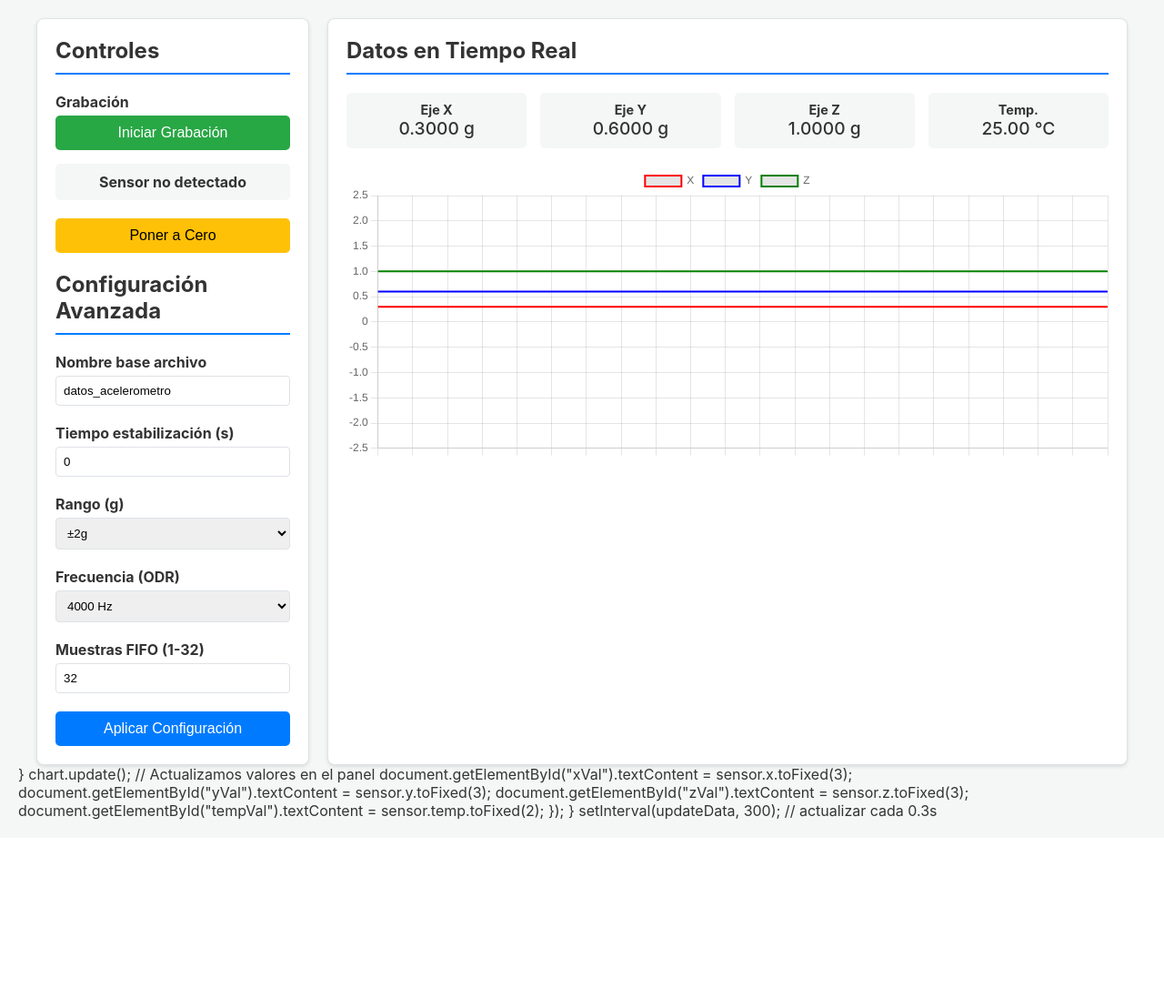
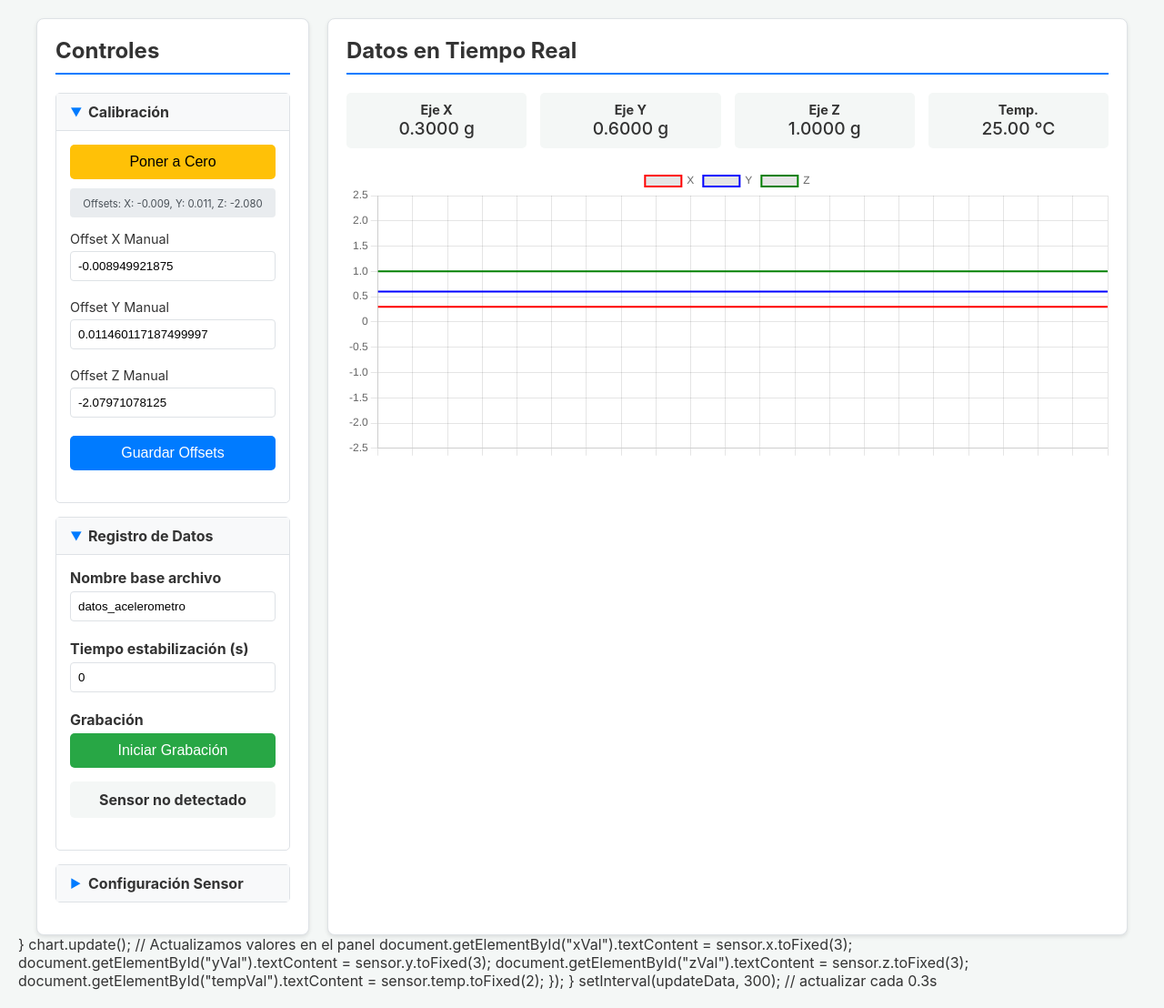
Before and after one commit to GLeiva181/acelerometro-python, a Flask app: page / in a window 1280 px wide. Shown: the whole page at 91% size. Before the commit the page ends 901 px from the top, so only its background shows below. Run offline with Flask 3, Linux system fonts and the light colour scheme.

Commit message:
agrego archivo de configuracion

```diff
--- a/adxl355.py
+++ b/adxl355.py
@@ -305,9 +305,6 @@
             r["z"] = norm_xyz["z"]
             self.buffer.append(r)
 
-        # with self.buffer_lock:
-        #     self.buffer.extend(readings)
-
         return self.buffer
 
     def read_fifo_full(self):
--- a/app.py
+++ b/app.py
@@ -1,6 +1,7 @@
 from flask import Flask, jsonify, render_template, request
 import threading
 import time
+import json
 from datetime import datetime
 import os
 import bisect
@@ -11,25 +12,56 @@
 
 app = Flask(__name__)
 
-# Instancias
+CONFIG_FILE = "config.json"
+
+# --- Configuración y Estado ---
+config = {
+    "range": 1,
+    "odr": 0,
+    "fifo_samples": 32,
+    "offsets": {'x': 0.0, 'y': 0.0, 'z': 0.0},
+    "filename": "datos_acelerometro",
+    "stabilization": 0.0
+}
+
+def save_config():
+    """Guarda la configuración actual en el archivo JSON."""
+    with open(CONFIG_FILE, 'w') as f:
+        json.dump(config, f, indent=4)
+
+def load_config():
+    """Carga la configuración desde el archivo JSON al iniciar."""
+    global config
+    if os.path.exists(CONFIG_FILE):
+        with open(CONFIG_FILE, 'r') as f:
+            try:
+                loaded_config = json.load(f)
+                config.update(loaded_config)
+                print(f"Configuración cargada desde {CONFIG_FILE}.")
+            except json.JSONDecodeError:
+                print(f"Error al leer {CONFIG_FILE}. Usando y guardando configuración por defecto.")
+                save_config()
+    else:
+        print(f"No se encontró {CONFIG_FILE}. Creando con valores por defecto.")
+        save_config()
+
+load_config()
+
+sensor = None
+irq = None
+sensor_available = False
+recording = False
+recording_start_time = 0.0
+
 try:
-    sensor = ADXL355()
-    irq = GPIOInterrupt(pin=25)
+    sensor = ADXL355(measure_range=config['range'])
+    sensor.set_odr(config['odr'])
+    sensor.set_fifo_samples(config['fifo_samples'])
+    irq = GPIOInterrupt(pin=22)
     sensor_available = True
-    print("Sensor ADXL355 detectado. Usando interrupciones GPIO.")
+    print("Sensor ADXL355 detectado. Usando interrupciones GPIO y configuración cargada.")
 except Exception as e:
     print(f"No se pudo inicializar el sensor o GPIO: {e}. La aplicación se ejecutará sin datos reales.")
-    sensor = None
-    irq = None
-    sensor_available = False
-
-# Estado de la aplicación
-recording = False
-recording_start_time = 0.0
-# Nuevas variables de estado para configuración
-sensor_offsets = {'x': 0.0, 'y': 0.0, 'z': 0.0}
-recording_filename = "datos_acelerometro"
-stabilization_time = 0.0
 
 def datos_entre_tiempos(buffer, t_inicio, t_fin):
     """
@@ -70,10 +102,10 @@
         f.write("timestamp,x,y,z,temp\n") # Header
         for d in datos:
             ts_str = datetime.fromtimestamp(d["timestamp"]).isoformat()
-            x_cal = d['x'] - sensor_offsets['x']
-            y_cal = d['y'] - sensor_offsets['y']
+            x_cal = d['x'] - config['offsets']['x']
+            y_cal = d['y'] - config['offsets']['y']
             # Para Z, el offset lo acerca a 1.0g, no a 0.
-            z_cal = (d['z'] - sensor_offsets['z']) if 'z' in sensor_offsets else d['z']
+            z_cal = d['z'] - config['offsets']['z']
             f.write(f"{ts_str},{x_cal:.6f},{y_cal:.6f},{z_cal:.6f},{d['temp']:.2f}\n")
     print(f"Archivo guardado en {file_path}")
 
@@ -83,7 +115,7 @@
     """
     while True:
         # El timeout evita que se bloquee indefinidamente si algo va mal
-        events = irq.wait_event(timeout=1.0)
+        events = irq.wait_event(timeout=1.0) # Timeout en segundos
         if events == [] or events:
             # Leemos el FIFO cada vez que hay una interrupción
             sensor.read_fifo_with_meta()
@@ -95,10 +127,11 @@
 @app.route("/data", methods=["GET"])
 def get_data():
     if sensor_available and sensor.buffer:
-        latest_data = sensor.buffer[-1].copy()
-        latest_data['x'] -= sensor_offsets['x']
-        latest_data['y'] -= sensor_offsets['y']
-        latest_data['z'] -= sensor_offsets['z']
+        with sensor.buffer_lock:
+            latest_data = sensor.buffer[-1].copy()
+        latest_data['x'] -= config['offsets']['x']
+        latest_data['y'] -= config['offsets']['y']
+        latest_data['z'] -= config['offsets']['z']
         return jsonify(latest_data)
     else:
         # Devuelve datos de ejemplo si el sensor no está disponible
@@ -109,42 +142,43 @@
 
 @app.route('/record', methods=['POST'])
 def record_toggle():
-    global recording, recording_start_time, recording_filename, stabilization_time
+    global recording, recording_start_time, config
     data = request.get_json()
     action = data.get('recording', False)
 
     if action and not recording:
         recording = True
         recording_start_time = time.time()
-        recording_filename = data.get('filename', 'datos_acelerometro').strip()
-        if not recording_filename: # Evitar nombres vacíos
-            recording_filename = "datos_acelerometro"
+        config['filename'] = data.get('filename', config['filename']).strip()
+        if not config['filename']: # Evitar nombres vacíos
+            config['filename'] = "datos_acelerometro"
 
         try:
-            stabilization_time = float(data.get('stabilization', 0))
+            config['stabilization'] = float(data.get('stabilization', config['stabilization']))
         except (ValueError, TypeError):
-            stabilization_time = 0.0
+            config['stabilization'] = 0.0
 
-        print(f"Iniciando grabación (archivo: {recording_filename}, estabilización: {stabilization_time}s)...")
+        save_config()
+        print(f"Iniciando grabación (archivo: {config['filename']}, estabilización: {config['stabilization']}s)...")
 
     elif not action and recording:
         recording = False
-        t_inicio_grabacion = recording_start_time + stabilization_time
+        t_inicio_grabacion = recording_start_time + config['stabilization']
         t_fin_grabacion = time.time()
 
         if t_fin_grabacion > t_inicio_grabacion:
-            grabar_archivo(t_inicio_grabacion, t_fin_grabacion, recording_filename)
+            grabar_archivo(t_inicio_grabacion, t_fin_grabacion, config['filename'])
         else:
             print("Grabación detenida antes de finalizar el tiempo de estabilización. No se guardó archivo.")
 
         recording_start_time = 0.0
         print("Grabación detenida.")
 
-    return jsonify({'recording': recording})
+    return jsonify({'recording': recording, 'config': config})
 
 @app.route('/zero', methods=['POST'])
 def zero_sensor():
-    global sensor_offsets
+    global config
     if not sensor_available:
         return jsonify({'error': 'Sensor no disponible'}), 503
 
@@ -156,40 +190,65 @@
         samples_to_avg = list(sensor.buffer)[-SAMPLES_FOR_ZEROING:]
 
     # Calcula el promedio para cada eje
-    sensor_offsets['x'] = sum(s['x'] for s in samples_to_avg) / len(samples_to_avg)
-    sensor_offsets['y'] = sum(s['y'] for s in samples_to_avg) / len(samples_to_avg)
+    config['offsets']['x'] = sum(s['x'] for s in samples_to_avg) / len(samples_to_avg)
+    config['offsets']['y'] = sum(s['y'] for s in samples_to_avg) / len(samples_to_avg)
     # El offset de Z se calcula para que la lectura en reposo sea 1.0g
-    sensor_offsets['z'] = (sum(s['z'] for s in samples_to_avg) / len(samples_to_avg)) - 1.0
+    config['offsets']['z'] = (sum(s['z'] for s in samples_to_avg) / len(samples_to_avg)) - 1.0
 
-    print(f"Nuevos offsets calculados: {sensor_offsets}")
-    return jsonify({'success': True, 'message': 'Sensor puesto a cero.', 'offsets': sensor_offsets})
+    save_config()
+    print(f"Nuevos offsets calculados y guardados: {config['offsets']}")
+    return jsonify({'success': True, 'message': 'Sensor puesto a cero.', 'offsets': config['offsets']})
+
+@app.route('/offsets', methods=['POST'])
+def set_offsets():
+    global config
+    if not sensor_available:
+        return jsonify({'error': 'Sensor no disponible'}), 503
+
+    data = request.get_json()
+    try:
+        new_offsets = {
+            'x': float(data.get('x', config['offsets']['x'])),
+            'y': float(data.get('y', config['offsets']['y'])),
+            'z': float(data.get('z', config['offsets']['z'])),
+        }
+        config['offsets'] = new_offsets
+        save_config()
+        print(f"Offsets manuales guardados: {config['offsets']}")
+        return jsonify({'success': True, 'message': 'Offsets manuales guardados.', 'offsets': config['offsets']})
+    except (ValueError, TypeError, KeyError) as e:
+        return jsonify({'success': False, 'message': f'Datos inválidos: {e}'}), 400
 
 @app.route('/config', methods=['POST'])
 def configure_sensor():
     if not sensor_available:
         return jsonify({'error': 'Sensor no disponible'}), 503
 
-    config = request.get_json()
+    new_config = request.get_json()
     try:
-        if 'range' in config:
-            sensor.set_measure_range(int(config['range']))
-        if 'odr' in config:
-            sensor.set_odr(int(config['odr']))
-        if 'fifo_samples' in config:
-            sensor.set_fifo_samples(int(config['fifo_samples']))
+        if 'range' in new_config:
+            config['range'] = int(new_config['range'])
+            sensor.set_measure_range(config['range'])
+        if 'odr' in new_config:
+            config['odr'] = int(new_config['odr'])
+            sensor.set_odr(config['odr'])
+        if 'fifo_samples' in new_config:
+            config['fifo_samples'] = int(new_config['fifo_samples'])
+            sensor.set_fifo_samples(config['fifo_samples'])
 
         with sensor.buffer_lock:
             sensor.buffer.clear()
+
+        save_config()
         return jsonify({'success': True, 'message': 'Configuración aplicada.'})
     except (ValueError, TypeError) as e:
         return jsonify({'success': False, 'message': str(e)}), 400
 
 @app.route('/status', methods=['GET'])
 def get_status():
-    return jsonify({
-        'recording': recording,
-        'sensor_available': sensor_available
-    })
+    status = {'recording': recording, 'sensor_available': sensor_available}
+    status.update({'config': config})
+    return jsonify(status)
 
 if __name__ == "__main__":
     if sensor_available:
--- a/templates/index.html
+++ b/templates/index.html
@@ -115,6 +115,55 @@
             text-align: center;
             font-weight: bold;
         }
+        .collapsible-section {
+            border: 1px solid var(--border-color);
+            border-radius: 5px;
+            margin-bottom: 15px;
+            background-color: var(--panel-bg);
+        }
+        .collapsible-section > summary {
+            font-weight: bold;
+            padding: 10px 15px;
+            background-color: #f8f9fa;
+            cursor: pointer;
+            outline: none;
+            list-style: none; /* Remove default marker */
+            position: relative;
+        }
+        .collapsible-section[open] > summary {
+            border-bottom: 1px solid var(--border-color);
+        }
+        .collapsible-section > .content {
+            padding: 15px;
+        }
+        .collapsible-section > summary::-webkit-details-marker {
+            display: none; /* Hide for Chrome/Safari */
+        }
+        .collapsible-section > summary::before {
+            content: '►'; /* Collapsed state icon */
+            position: absolute;
+            left: 15px;
+            top: 50%;
+            transform: translateY(-50%) rotate(0deg);
+            transition: transform 0.2s;
+            font-size: 0.8em;
+            color: var(--primary-color);
+        }
+        .collapsible-section[open] > summary::before {
+            transform: translateY(-50%) rotate(90deg); /* Expanded state icon */
+        }
+        .collapsible-section > summary {
+            padding-left: 35px; /* Space for the icon */
+        }
+        .offsets-info {
+            margin-top: 10px;
+            padding: 8px;
+            background: #e9ecef;
+            border-radius: 4px;
+            text-align: center;
+            font-size: 0.85em;
+            color: #495057;
+        }
     </style>
 </head>
 <body>
@@ -123,28 +172,53 @@
     <aside class="panel controls">
         <h2>Controles</h2>
 
+        <details class="collapsible-section" open>
+            <summary>Calibración</summary>
+            <div class="content">
+                <div class="control-group">
+                    <button id="zeroBtn" class="btn" style="background-color: #ffc107; color: black;">Poner a Cero</button>
+                    <div id="offsets-display" class="offsets-info">
+                        <small>Offsets: X: 0.000, Y: 0.000, Z: 0.000</small>
+                    </div>
+                    <div class="control-group" style="margin-top: 15px;">
+                        <label for="offsetX" style="font-weight: normal; font-size: 0.9em;">Offset X Manual</label>
+                        <input type="number" id="offsetX" step="any" class="controls">
+                    </div>
+                    <div class="control-group">
+                        <label for="offsetY" style="font-weight: normal; font-size: 0.9em;">Offset Y Manual</label>
+                        <input type="number" id="offsetY" step="any" class="controls">
+                    </div>
+                    <div class="control-group">
+                        <label for="offsetZ" style="font-weight: normal; font-size: 0.9em;">Offset Z Manual</label>
+                        <input type="number" id="offsetZ" step="any" class="controls">
+                    </div>
+                    <button id="saveOffsetsBtn" class="btn btn-save" style="margin-top: 5px;">Guardar Offsets</button>
+                </div>
+            </div>
+        </details>
+
+        <details class="collapsible-section" open>
+            <summary>Registro de Datos</summary>
+            <div class="content">
+                <div class="control-group">
+                    <label for="filenameInput">Nombre base archivo</label>
+                    <input type="text" id="filenameInput" class="controls" value="datos_acelerometro">
+                </div>
+                <div class="control-group">
+                    <label for="stabilizationInput">Tiempo estabilización (s)</label>
+                    <input type="number" id="stabilizationInput" class="controls" value="0" min="0" step="0.1">
+                </div>
                 <div class="control-group">
                     <label>Grabación</label>
                     <button id="recordBtn" class="btn btn-record">Iniciar Grabación</button>
                     <div id="status-indicator"></div>
                 </div>
+            </div>
+        </details>
 
-        <div class="control-group">
-            <button id="zeroBtn" class="btn" style="background-color: #ffc107; color: black;">Poner a Cero</button>
-        </div>
-
-        <h2>Configuración Avanzada</h2>
-
-        <div class="control-group">
-            <label for="filenameInput">Nombre base archivo</label>
-            <input type="text" id="filenameInput" class="controls" value="datos_acelerometro">
-        </div>
-
-        <div class="control-group">
-            <label for="stabilizationInput">Tiempo estabilización (s)</label>
-            <input type="number" id="stabilizationInput" class="controls" value="0" min="0" step="0.1">
-        </div>
-
+        <details class="collapsible-section">
+            <summary>Configuración Sensor</summary>
+            <div class="content">
                 <div class="control-group">
                     <label for="rangeSelect">Rango (g)</label>
                     <select id="rangeSelect">
@@ -153,30 +227,19 @@
                         <option value="3">±8g</option>
                     </select>
                 </div>
-
                 <div class="control-group">
                     <label for="odrSelect">Frecuencia (ODR)</label>
                     <select id="odrSelect">
-                <option value="0">4000 Hz</option>
-                <option value="1">2000 Hz</option>
-                <option value="2">1000 Hz</option>
-                <option value="3">500 Hz</option>
-                <option value="4">250 Hz</option>
-                <option value="5">125 Hz</option>
-                <option value="6">62.5 Hz</option>
-                <option value="7">31.25 Hz</option>
-                <option value="8">15.625 Hz</option>
-                <option value="9">7.813 Hz</option>
-                <option value="10">3.906 Hz</option>
+                        <option value="0">4000 Hz</option><option value="1">2000 Hz</option><option value="2">1000 Hz</option><option value="3">500 Hz</option><option value="4">250 Hz</option><option value="5">125 Hz</option><option value="6">62.5 Hz</option><option value="7">31.25 Hz</option><option value="8">15.625 Hz</option><option value="9">7.813 Hz</option><option value="10">3.906 Hz</option>
                     </select>
                 </div>
-
                 <div class="control-group">
                     <label for="fifoSamplesInput">Muestras FIFO (1-32)</label>
                     <input type="number" id="fifoSamplesInput" min="1" max="32" value="32">
                 </div>
-
                 <button id="saveConfigBtn" class="btn btn-save">Aplicar Configuración</button>
+            </div>
+        </details>
     </aside>
 
     <main class="panel">
@@ -222,6 +285,7 @@
     const recordBtn = document.getElementById('recordBtn');
     const saveConfigBtn = document.getElementById('saveConfigBtn');
     const zeroBtn = document.getElementById('zeroBtn');
+    const saveOffsetsBtn = document.getElementById('saveOffsetsBtn');
     const statusIndicator = document.getElementById('status-indicator');
 
     const fetchData = async (url, options) => {
@@ -261,7 +325,7 @@
         chart.update();
     }
 
-    function updateStatusUI(status) {
+    function updateUIFromStatus(status) {
         if (!status) return;
         if (status.recording) {
             recordBtn.textContent = 'Detener Grabación';
@@ -275,6 +339,23 @@
             statusIndicator.textContent = status.sensor_available ? 'En espera' : 'Sensor no detectado';
             statusIndicator.style.backgroundColor = 'var(--bg-color)';
             statusIndicator.style.color = 'var(--text-color)';
+        }
+
+        // Populate all config fields from status data
+        if (status.config) {
+            const cfg = status.config;
+            document.getElementById('rangeSelect').value = cfg.range;
+            document.getElementById('odrSelect').value = cfg.odr;
+            document.getElementById('fifoSamplesInput').value = cfg.fifo_samples;
+            document.getElementById('filenameInput').value = cfg.filename;
+            document.getElementById('stabilizationInput').value = cfg.stabilization;
+
+            document.getElementById('offsetX').value = cfg.offsets.x;
+            document.getElementById('offsetY').value = cfg.offsets.y;
+            document.getElementById('offsetZ').value = cfg.offsets.z;
+
+            const offsetsDisplay = document.getElementById('offsets-display');
+            offsetsDisplay.innerHTML = `<small>Offsets: X: ${cfg.offsets.x.toFixed(3)}, Y: ${cfg.offsets.y.toFixed(3)}, Z: ${cfg.offsets.z.toFixed(3)}</small>`;
         }
     }
 
@@ -292,7 +373,7 @@
                 stabilization: stabilization
             })
         });
-        if (data) updateStatusUI({ ...data, sensor_available: true });
+        if (data) updateUIFromStatus(data);
     });
 
     zeroBtn.addEventListener('click', async () => {
@@ -305,11 +386,34 @@
         if (result) {
             statusIndicator.textContent = result.message;
             statusIndicator.style.backgroundColor = result.success ? 'var(--success-color)' : 'var(--danger-color)';
+            // Refresh the whole UI state after zeroing
+            fetchData('/status').then(updateUIFromStatus);
         } else {
             statusIndicator.textContent = 'Error al poner a cero.';
             statusIndicator.style.backgroundColor = 'var(--danger-color)';
         }
         statusIndicator.style.color = 'white';
+    });
+
+    saveOffsetsBtn.addEventListener('click', async () => {
+        const offsets = {
+            x: document.getElementById('offsetX').value,
+            y: document.getElementById('offsetY').value,
+            z: document.getElementById('offsetZ').value
+        };
+
+        statusIndicator.textContent = 'Guardando Offsets...';
+        const result = await fetchData('/offsets', {
+            method: 'POST',
+            headers: { 'Content-Type': 'application/json' },
+            body: JSON.stringify(offsets)
+        });
+
+        if (result) {
+            statusIndicator.textContent = result.message;
+            statusIndicator.style.backgroundColor = result.success ? 'var(--success-color)' : 'var(--danger-color)';
+            fetchData('/status').then(updateUIFromStatus);
+        }
     });
 
     saveConfigBtn.addEventListener('click', async () => {
@@ -347,10 +451,10 @@
 
     setInterval(async () => {
         const statusData = await fetchData('/status');
-        updateStatusUI(statusData);
+        updateUIFromStatus(statusData);
     }, 2000);
 
-    fetchData('/status').then(updateStatusUI);
+    fetchData('/status').then(updateUIFromStatus);
 });
 </script>
 </body>
```
Also changed, not shown: config.json (+10 -0 lines). Lines whose indentation alone changed are shown as unchanged.
